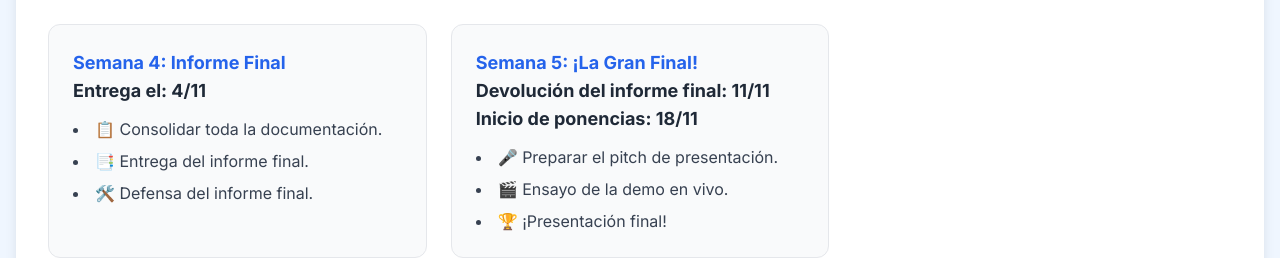
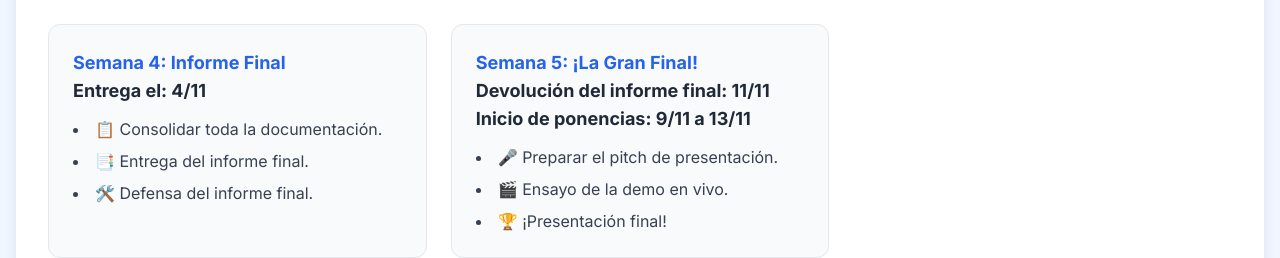
Before and after one commit to gpabloandres/tpi, a plain HTML site: page index.html in a window 1280 px wide. Shown: the part 1826-2084 px from the top of the page. Drawn offline with nearby package versions, Linux system fonts and the light colour scheme.

Commit message:
Actualiza página

```diff
--- a/index.html
+++ b/index.html
@@ -264,7 +264,7 @@
                     <div class="bg-gray-50 p-6 rounded-xl border border-gray-200">
                         <h3 class="font-bold text-lg text-blue-600">Semana 5: ¡La Gran Final!</h3>
                         <h5 class="font-bold text-lg text-black-600">Devolución del informe final: 11/11</h5>
-                        <h5 class="font-bold text-lg text-black-600">Inicio de ponencias: 18/11</h5>
+                        <h5 class="font-bold text-lg text-black-600">Inicio de ponencias: 9/11 a 13/11</h5>
                         <ul class="mt-3 list-disc list-inside text-gray-700 space-y-2">
                             <li>🎤 Preparar el pitch de presentación.</li>
                             <li>🎬 Ensayo de la demo en vivo.</li>
```
